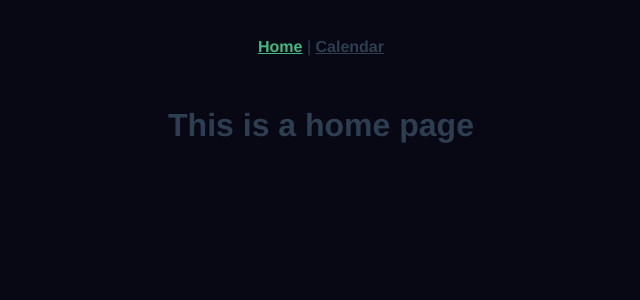
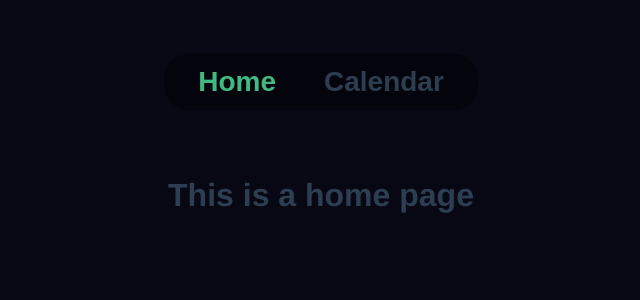
Before and after one commit to X-VINCENT/WebPool, a Vue app in the folder TWP/Code/twp/: page / in a window 1280 px wide. Shown: the top 300 px of the page, without its empty margins (319-959 px from the left). Built offline with nearby package versions, Linux system fonts and the light colour scheme.

Commit message:
[ADD] /*TWP*/ NavBar CSS

```diff
--- a/TWP/Code/twp/src/App.vue
+++ b/TWP/Code/twp/src/App.vue
@@ -1,7 +1,9 @@
 <template>
   <nav>
-    <router-link to="/">Home</router-link> |
-    <router-link to="/calendar">Calendar</router-link>
+    <ul class="nav-bar">
+      <li><router-link to="/">Home</router-link></li>
+      <li><router-link to="/calendar">Calendar</router-link></li>
+    </ul>
   </nav>
   <router-view />
 </template>
@@ -18,8 +20,55 @@
 nav {
   padding: 30px;
 
+  .nav-bar {
+    border-radius: 25px;
+    height: fit-content;
+    display: inline-flex;
+    background-color: rgba(0, 0, 0, 0.4);
+    -webkit-backdrop-filter: blur(10px);
+    backdrop-filter: blur(10px);
+    align-items: center;
+    padding: 0 10px;
+
+    li {
+      list-style: none;
+      color: white;
+      font-family: sans-serif;
+      font-weight: bold;
+      padding: 12px 16px;
+      margin: 0 8px;
+      position: relative;
+      cursor: pointer;
+      white-space: nowrap;
+
+      &:before {
+        content: " ";
+        position: absolute;
+        top: 0;
+        left: 0;
+        height: 100%;
+        width: 100%;
+        z-index: -1;
+        transition: 0.2s;
+        border-radius: 25px;
+      }
+
+      &:hover {
+        color: black;
+
+        &:before {
+          background: linear-gradient(to bottom, #e8edec, #d2d1d3);
+          box-shadow: 0px 3px 20px 0px black;
+          transform: scale(1.2);
+        }
+      }
+    }
+  }
+
   a {
+    text-decoration: none;
     font-weight: bold;
+    font-size: 28px;
     color: #2c3e50;
 
     &.router-link-exact-active {
```
